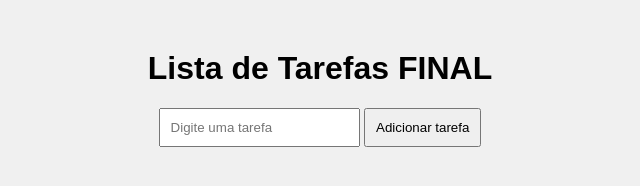
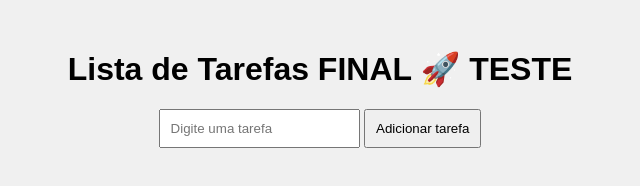
Before and after one commit to Medeiros281213/Tabalho-dvops, a plain HTML site: page index.html in a window 1280 px wide. Shown: the whole page, without its empty margins (320-960 px from the left). Drawn offline with Linux system fonts and the light colour scheme.

Commit message:
finalizando merge

```diff
--- a/index.html
+++ b/index.html
@@ -7,7 +7,7 @@
 </head>
 <body>
 
-  <h1>Lista de Tarefas FINAL</h1>
+  <h1>Lista de Tarefas FINAL 🚀 TESTE</h1>
 
   <input type="text" id="tarefa" placeholder="Digite uma tarefa">
   <button onclick="adicionar()">Adicionar tarefa</button>
```
Also changed, not shown: .github/workflows/discord.yml (added).
